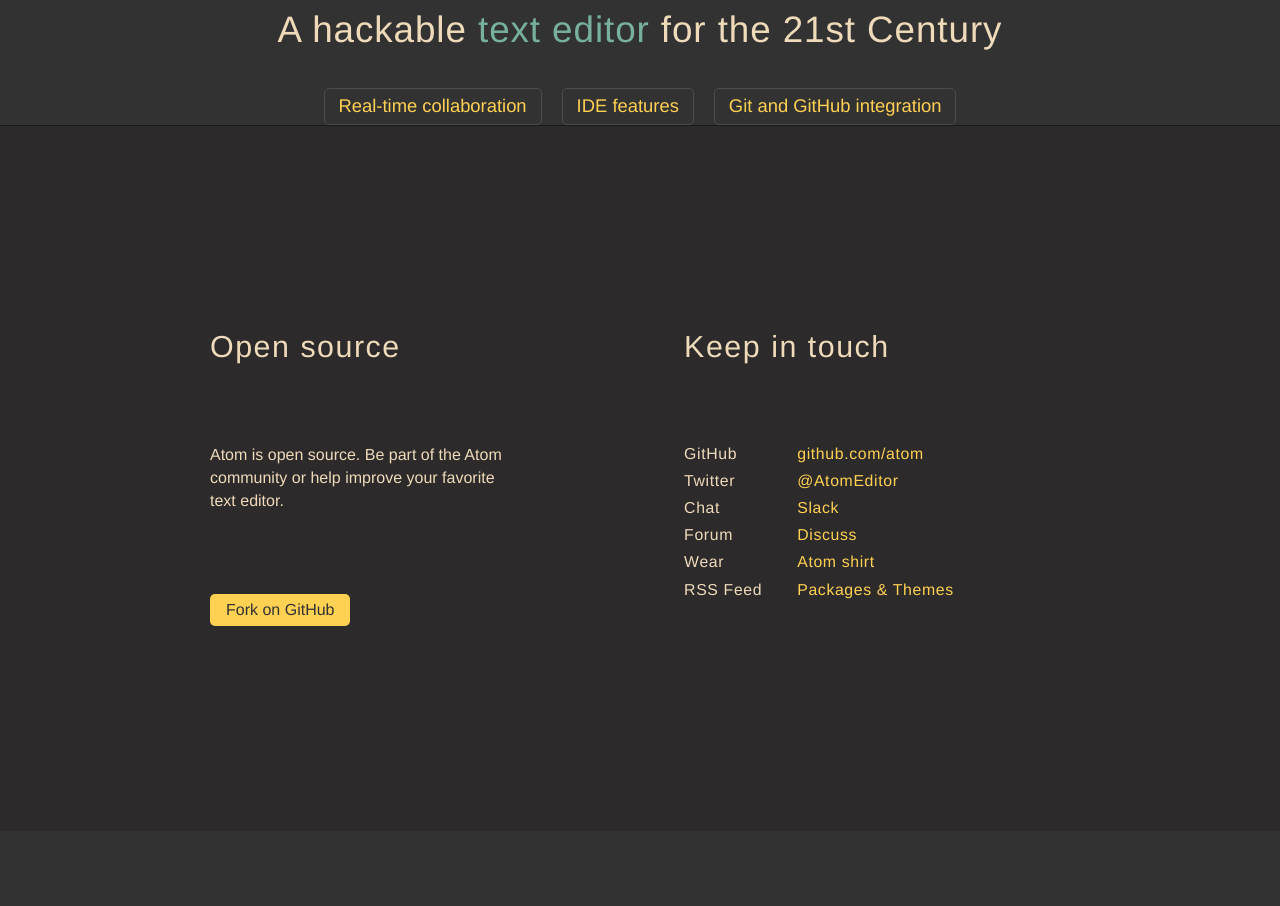
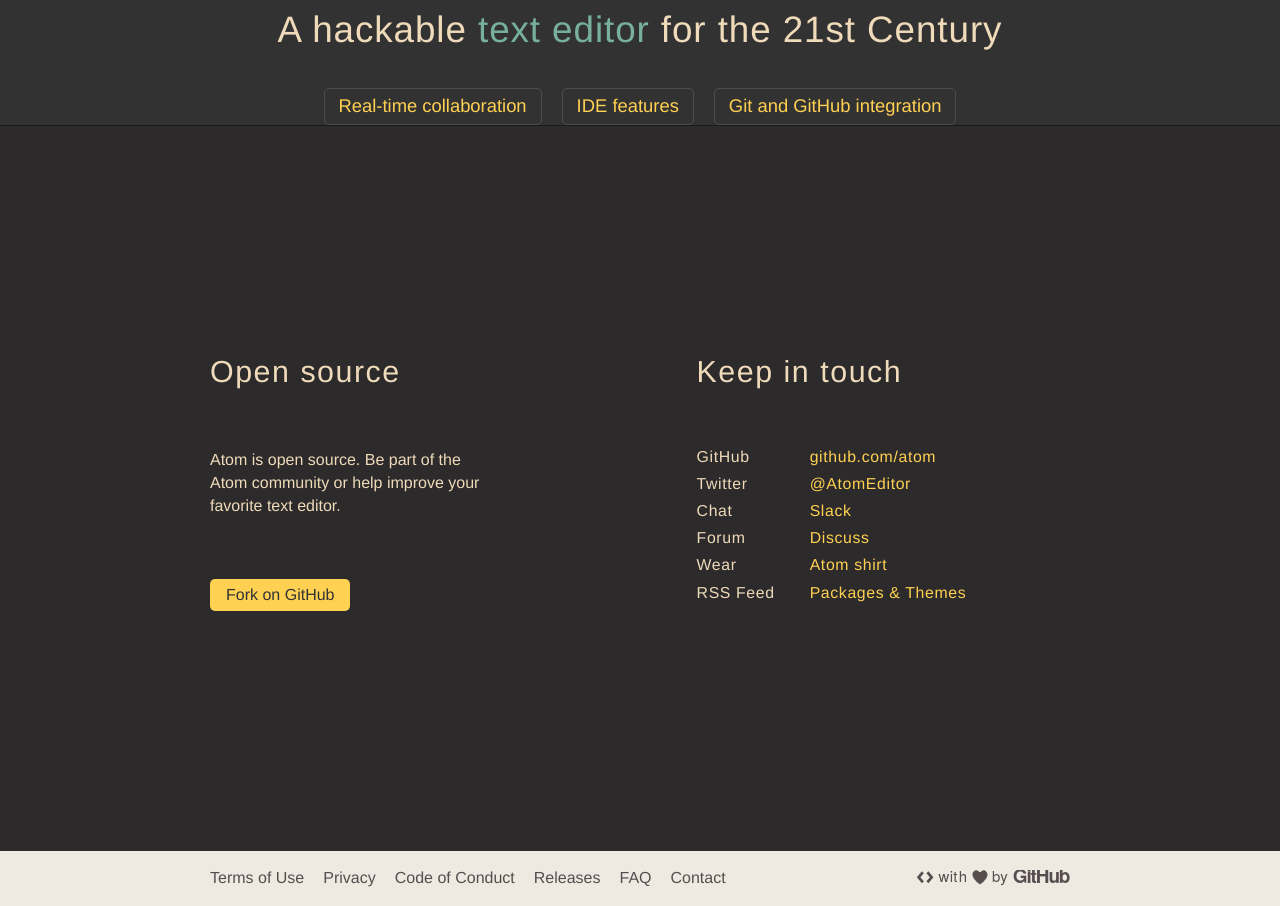
Before and after one commit to aliciaVwilson/atom-sass, a plain HTML site: page webpage/index.html in a window 1280 px wide. Shown: the part 740-1646 px from the top of the page. Before the commit the page ends 1571 px from the top, so only its background shows below. Drawn offline with Linux system fonts and the light colour scheme.

Commit message:
sub-footer done

```diff
--- a/webpage/index.html
+++ b/webpage/index.html
@@ -116,5 +116,26 @@
         </div>
       </div>
     </footer>
+
+    <!-- SUB FOOTER -->
+    <div id="sub-footer">
+      <div id="sub-footer-content">
+        <div id="sub-footer-content-left">
+          <ul>
+            <li> <a href="#"> Terms of Use</a></li>
+            <li><a href="#">Privacy</a></li>
+            <li><a href="#">Code of Conduct</a></li>
+            <li><a href="#">Releases</a></li>
+            <li><a href="#">FAQ</a></li>
+            <li><a href="#">Contact</a></li>
+          </ul>
+        </div>
+        <div id="sub-footer-content-right">
+            <img src="stylesheets/media/imgs/with-love-logo.svg" alt="Coded with love from github">
+        </div>
+      </div>
+    </div>
+
+
   </body>
 </html>
--- a/webpage/stylesheets/sass/components/_footer.scss
+++ b/webpage/stylesheets/sass/components/_footer.scss
@@ -2,7 +2,7 @@
 
 footer{
   width: 100vw;
-  padding: 205px 0px;
+  padding: 210px 0px;
 
 
   background: url('media/imgs/atom-rocket.svg') no-repeat #2C2A2B;
@@ -13,12 +13,12 @@ footer{
 
   #footer-content{
     width: $content-width;
-    @include basic-flex(space-between, center);
+    @include basic-flex(space-between, flex-start);
 
     #footer-content-left{
       width: 50%;
-      height: 295px;
-      padding-right: 80px;
+      height: 275px;
+      padding: 20px 100px 0 0;
       box-sizing: border-box;
       @include basic-flex(space-between, flex-start, column);
 
@@ -38,8 +38,8 @@ footer{
 
     #footer-content-right{
       width: 50%;
-      height: 295px;
-      padding-left: 80px;
+      height: 285px;
+      padding: 20px 0 0 100px;
       @include basic-flex(space-between, flex-start, column);
 
       #footer-content-right-uls{
@@ -49,7 +49,7 @@ footer{
 
         ul{
           line-height: 1.7em;
-          padding-bottom: 23px;
+          padding-bottom: 35px;
           li{
             font-size: 0.99em;
             padding-right: 35px;
--- /dev/null
+++ b/webpage/stylesheets/sass/components/_sub-footer.scss
@@ -0,0 +1,33 @@
+// *** SUB FOOTER PARTIAL ***
+
+#sub-footer{
+  height: 55px;
+  width: 100vw;
+  background-color: #EFEAE1;
+  @include basic-flex(center, center);
+
+  #sub-footer-content{
+    height: 55px;
+    width: $content-width;
+    @include basic-flex(space-between, center);
+
+    #sub-footer-content-left{
+      ul{
+        @include basic-flex(space-between, center);
+        li{
+          a{
+            color: #574c4f;
+            padding-right: 19px;
+            font-size: 16px;
+          }
+        }//li
+      }//ul
+    }//sub-footer-content-left
+
+    #sub-footer-content-right{
+      img{
+        padding-top: 3px;
+      }
+    }//sub-footer-content-right
+  }//sub-footer-content
+}//sub-footer
--- a/webpage/stylesheets/sass/master.scss
+++ b/webpage/stylesheets/sass/master.scss
@@ -11,6 +11,7 @@
 @import "components/hero";
 @import "components/sub-hero";
 @import "components/footer";
+@import "components/sub-footer";
 // --- MASTER CONTROLS ---
 
 body{
```
Also changed, not shown: webpage/stylesheets/master.css, webpage/stylesheets/media/imgs/with-love-logo.svg (added).
